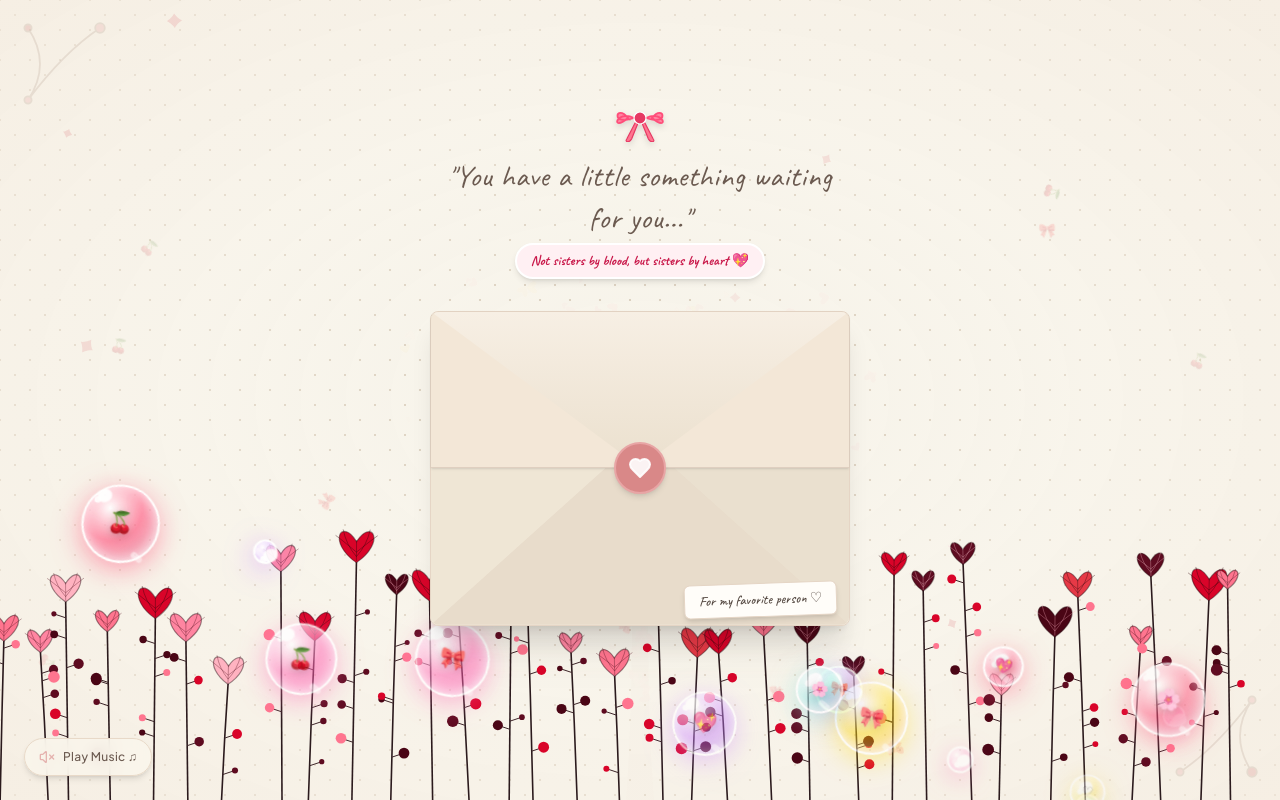
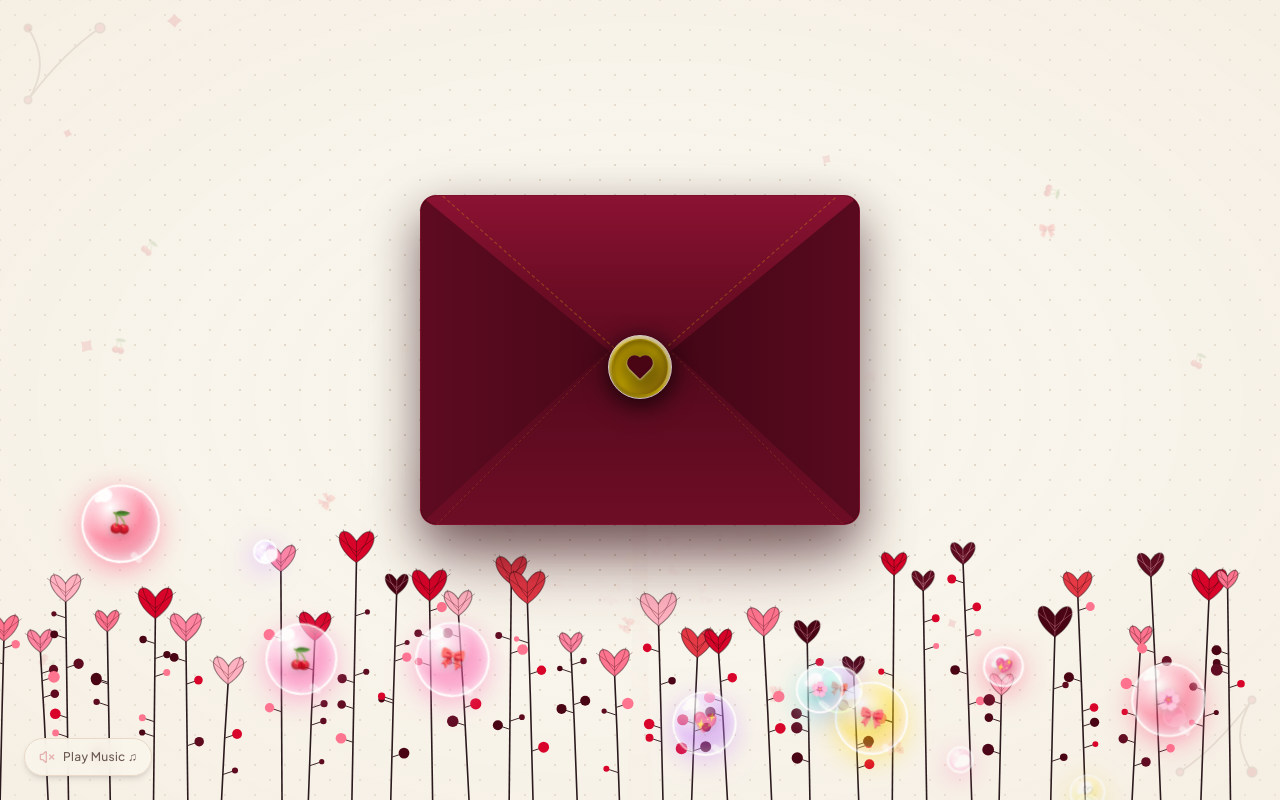
Before and after one commit to TriMind100/birthdaytemplat5, a React (Vite) app: page / in a window 1280 px wide. Built offline with nearby package versions, Linux system fonts and the light colour scheme; a web font is replaced by a local one.

Commit message:
Update Envelope component layout and animations

```diff
--- a/src/components/Envelope.jsx
+++ b/src/components/Envelope.jsx
@@ -1,135 +1,164 @@
 import React, { useState } from 'react';
 import { motion, AnimatePresence } from 'framer-motion';
 import { Heart } from 'lucide-react';
-import { BowSticker, CherrySticker, QuoteSticker } from './Stickers';
+import { HeartFormationAnimation } from './HeartFormationAnimation';
 
 export const Envelope = ({ onOpen }) => {
   const [isOpen, setIsOpen] = useState(false);
-  const [isHovered, setIsHovered] = useState(false);
+  const [showHeartAnimation, setShowHeartAnimation] = useState(false);
+  const [mousePos, setMousePos] = useState({ x: 0, y: 0 });
+
+  const handleMouseMove = (e) => {
+    if (isOpen) return;
+    const rect = e.currentTarget.getBoundingClientRect();
+    const x = (e.clientX - rect.left - rect.width / 2) / (rect.width / 2);
+    const y = (e.clientY - rect.top - rect.height / 2) / (rect.height / 2);
+    setMousePos({ x, y });
+  };
+
+  const handleMouseLeave = () => {
+    setMousePos({ x: 0, y: 0 });
+  };
 
   const handleOpen = () => {
     if (isOpen) return;
     setIsOpen(true);
-    // After flap opens and card emerges, trigger callback to switch view / scroll to card
+
+    // Launch heart formation animation immediately as envelope starts opening
     setTimeout(() => {
-      onOpen();
-    }, 1200);
+      setShowHeartAnimation(true);
+    }, 200);
+  };
+
+  const handleHeartAnimationComplete = () => {
+    onOpen();
   };
 
   return (
-    <div className="relative min-h-[85vh] sm:min-h-[90vh] flex flex-col items-center justify-center p-3 sm:p-4 z-10 overflow-hidden">
+    <div className="relative min-h-[85vh] sm:min-h-[90vh] flex flex-col items-center justify-center p-3 sm:p-4 z-10 overflow-hidden select-none">
 
-      {/* Top Silk Bow Sticker Accent */}
-      <div className="mb-2">
-        <BowSticker className="w-12 h-10 sm:w-16 sm:h-12" />
-      </div>
+      {/* Heart Formation Animation Overlay triggered upon opening */}
+      <AnimatePresence>
+        {showHeartAnimation && (
+          <HeartFormationAnimation onComplete={handleHeartAnimationComplete} />
+        )}
+      </AnimatePresence>
 
-      {/* Background prompt message */}
+      {/* Main Hyper-Realistic 3D Wine Red Envelope Container */}
       <motion.div
-        initial={{ opacity: 0, y: 15 }}
-        animate={{ opacity: 1, y: 0 }}
-        transition={{ duration: 0.8, delay: 0.2 }}
-        className="text-center mb-6 sm:mb-8 max-w-md px-4 relative"
+        onClick={handleOpen}
+        onMouseMove={handleMouseMove}
+        onMouseLeave={handleMouseLeave}
+        animate={{
+          rotateX: isOpen ? 0 : mousePos.y * -10,
+          rotateY: isOpen ? 0 : mousePos.x * 12,
+        }}
+        transition={{
+          rotateX: { duration: 0.15, ease: "easeOut" },
+          rotateY: { duration: 0.15, ease: "easeOut" },
+        }}
+        whileHover={{ scale: 1.03 }}
+        whileTap={{ scale: 0.97 }}
+        style={{ transformStyle: 'preserve-3d' }}
+        className="relative w-[92vw] max-w-[340px] sm:max-w-[440px] aspect-[4/3] cursor-pointer group perspective-1200"
       >
-        <p className="font-handwriting text-xl sm:text-2xl md:text-3xl text-[#6B5A50] tracking-wide mb-1 leading-snug">
-          "You have a little something waiting for you..."
-        </p>
-        <div className="flex items-center justify-center gap-2 mt-1">
-          <QuoteSticker text="Not sisters by blood, but sisters by heart 💖" color="bg-[#FFF0F3]" textColor="text-[#C9184A]" className="text-xs sm:text-sm" />
-        </div>
-      </motion.div>
+        {/* Realistic Deep Contact Shadow & Wine Red Ambient Glow */}
+        <div className="absolute -bottom-6 left-1/2 -translate-x-1/2 w-[90%] h-10 bg-[#4A0515]/50 blur-2xl rounded-full transition-all duration-300 group-hover:bg-[#6E0D25]/60 group-hover:w-[96%]" />
 
-      {/* Main Interactive Handmade Envelope Container */}
-      <div
-        onClick={handleOpen}
-        onMouseEnter={() => setIsHovered(true)}
-        onMouseLeave={() => setIsHovered(false)}
-        className="relative w-[92vw] max-w-[320px] sm:max-w-[420px] aspect-[4/3] cursor-pointer select-none group perspective-1000"
-      >
-        {/* Shadow underneath envelope */}
-        <div className="absolute -bottom-4 left-1/2 -translate-x-1/2 w-[90%] h-8 bg-[#3D342F]/10 blur-xl rounded-full transition-all duration-300 group-hover:bg-[#3D342F]/15 group-hover:w-[95%]" />
+        {/* Envelope Base Body (Rich Velvet Wine Red Linen Texture) */}
+        <div className="absolute inset-0 bg-[#4A0515] rounded-2xl border border-[#8B1232]/80 shadow-[0_20px_50px_rgba(40,3,10,0.6)] overflow-hidden">
 
-        {/* Envelope Body Container */}
-        <div className="absolute inset-0 bg-[#F5ECE0] rounded-lg border border-[#E5D5C5] shadow-xl">
-
-          {/* Internal Greeting Preview Card sliding up when opened */}
-          <motion.div
-            initial={{ y: 20, scale: 0.9, opacity: 0 }}
-            animate={isOpen ? { y: -135, scale: 0.98, opacity: 1 } : { y: 20, scale: 0.9, opacity: 0 }}
-            transition={{ duration: 0.9, ease: [0.34, 1.56, 0.64, 1] }}
-            className="absolute inset-x-3 sm:inset-x-4 top-3 sm:top-4 bottom-3 sm:bottom-4 bg-[#FFFDF9] rounded-lg p-4 sm:p-8 border border-[#E8DCCB] shadow-md flex flex-col items-center justify-center text-center z-10"
-          >
-            <div className="wasi-tape-pink absolute -top-2 left-1/2 -translate-x-1/2 w-16 sm:w-20 h-3.5 sm:h-4 bg-[#F3C5C5]/60 border-x border-dashed border-[#D98888]/40" />
-            <span className="font-cursive text-xl sm:text-3xl text-[#D98888] mb-1">happy ♡</span>
-            <h2 className="font-handwriting text-3xl sm:text-5xl text-[#3D342F] font-bold tracking-wide my-1">Birthday</h2>
-            <p className="font-marker text-xs sm:text-base text-[#8C7A6B] mt-1">to my favorite human</p>
-          </motion.div>
+          {/* Inner Satin Burgundy Pocket Background */}
+          <div className="absolute inset-0 bg-gradient-to-b from-[#2E030D] via-[#4A0515] to-[#3B0512]" />
 
           {/* Flowers emerging from inside envelope */}
           <div className="absolute top-2 left-1/2 -translate-x-1/2 z-0 pointer-events-none transition-transform duration-500 group-hover:-translate-y-2 scale-85 sm:scale-100 origin-top">
             <svg width="220" height="130" viewBox="0 0 220 130" fill="none">
-              {/* Pink Tulips SVG Illustration */}
               <g stroke="#7C9082" strokeWidth="2" strokeLinecap="round">
                 <path d="M70,120 Q65,70 55,40" />
                 <path d="M110,120 Q110,60 110,30" />
                 <path d="M150,120 Q155,70 165,40" />
               </g>
-              {/* Tulip Heads */}
               <path d="M40,40 C35,20 50,10 55,10 C60,10 75,20 70,40 C65,48 45,48 40,40 Z" fill="#E8A5A5" stroke="#D98888" strokeWidth="1.5" />
               <path d="M95,30 C90,10 105,0 110,0 C115,0 130,10 125,30 C120,38 100,38 95,30 Z" fill="#F3C5C5" stroke="#D98888" strokeWidth="1.5" />
               <path d="M150,40 C145,20 160,10 165,10 C170,10 185,20 180,40 C175,48 155,48 150,40 Z" fill="#E8A5A5" stroke="#D98888" strokeWidth="1.5" />
-              {/* Leaves */}
               <path d="M85,80 Q60,60 50,75" stroke="#7C9082" strokeWidth="2" fill="#A4B4A5" />
               <path d="M135,80 Q160,60 170,75" stroke="#7C9082" strokeWidth="2" fill="#A4B4A5" />
             </svg>
           </div>
 
-          {/* Envelope Bottom & Side Pocket Flaps */}
-          <div className="absolute inset-0 z-20 pointer-events-none rounded-lg overflow-hidden">
-            {/* Left side triangle fold */}
-            <div className="absolute inset-y-0 left-0 w-1/2 bg-[#EFE6D5] border-r border-[#DECFC0]" style={{ clipPath: 'polygon(0 0, 100% 50%, 0 100%)' }} />
-            {/* Right side triangle fold */}
-            <div className="absolute inset-y-0 right-0 w-1/2 bg-[#EAE0CF] border-l border-[#DECFC0]" style={{ clipPath: 'polygon(100% 0, 0 50%, 100% 100%)' }} />
-            {/* Bottom triangle fold */}
-            <div className="absolute inset-x-0 bottom-0 h-3/5 bg-[#E8DCCB] border-t border-[#DECFC0]" style={{ clipPath: 'polygon(0 100%, 50% 0, 100% 100%)' }} />
+          {/* 3D Folded Envelope Pocket Layers */}
+          <div className="absolute inset-0 z-20 pointer-events-none rounded-2xl overflow-hidden">
+            {/* Left Side Triangle Fold */}
+            <div
+              className="absolute inset-y-0 left-0 w-1/2 bg-gradient-to-r from-[#5E0B20] to-[#450717] border-r border-[#8B1232]/50 shadow-[4px_0_15px_rgba(0,0,0,0.3)]"
+              style={{ clipPath: 'polygon(0 0, 100% 50%, 0 100%)' }}
+            />
+            {/* Right Side Triangle Fold */}
+            <div
+              className="absolute inset-y-0 right-0 w-1/2 bg-gradient-to-l from-[#590A1E] to-[#400615] border-l border-[#8B1232]/50 shadow-[-4px_0_15px_rgba(0,0,0,0.3)]"
+              style={{ clipPath: 'polygon(100% 0, 0 50%, 100% 100%)' }}
+            />
+            {/* Bottom Pocket Fold with Beveled Edge & Shadow */}
+            <div
+              className="absolute inset-x-0 bottom-0 h-[62%] bg-gradient-to-t from-[#6E0D25] via-[#5E0B20] to-[#4D0819] border-t border-[#A81B3B]/60 shadow-[0_-6px_20px_rgba(0,0,0,0.4)]"
+              style={{ clipPath: 'polygon(0 100%, 50% 0, 100% 100%)' }}
+            />
+            {/* Subtle Gold Thread Seam Line on Bottom Fold */}
+            <svg className="absolute inset-x-0 bottom-0 w-full h-[62%] pointer-events-none" viewBox="0 0 440 220">
+              <path d="M0,220 L220,0 L440,220" fill="none" stroke="rgba(255,215,0,0.15)" strokeWidth="1" strokeDasharray="3 3" />
+            </svg>
           </div>
 
-          {/* Top Flap (Animated Fold Open) */}
+          {/* Top Envelope Flap (3D Flip Animation) */}
           <motion.div
             initial={{ rotateX: 0 }}
             animate={isOpen ? { rotateX: 180, zIndex: 0 } : { rotateX: 0, zIndex: 30 }}
-            transition={{ duration: 0.7, ease: "easeInOut" }}
-            style={{ transformOrigin: 'top center' }}
-            className="absolute inset-x-0 top-0 h-1/2 bg-[#F3E7D7] border-b border-[#DFCFC0] shadow-sm z-30 rounded-t-lg overflow-hidden"
+            transition={{ duration: 0.8, ease: [0.4, 0, 0.2, 1] }}
+            style={{ transformOrigin: 'top center', transformStyle: 'preserve-3d' }}
+            className="absolute inset-x-0 top-0 h-[55%] z-30 rounded-t-2xl"
           >
-            <div className="w-full h-full" style={{ clipPath: 'polygon(0 0, 50% 100%, 100% 0)' }}>
-              <div className="w-full h-full bg-gradient-to-b from-[#F7EFE4] to-[#EBE0CE]" />
+            {/* Front Side of Flap */}
+            <div
+              className="w-full h-full bg-gradient-to-b from-[#8B1232] via-[#6E0D25] to-[#590A1E] border-b border-[#A81B3B] shadow-[0_8px_20px_rgba(0,0,0,0.35)] relative overflow-hidden"
+              style={{ clipPath: 'polygon(0 0, 50% 100%, 100% 0)', backfaceVisibility: 'hidden' }}
+            >
+              {/* Subtle Gold Thread Seam Line along Top Flap Edge */}
+              <svg className="w-full h-full" viewBox="0 0 440 200">
+                <path d="M0,0 L220,195 L440,0" fill="none" stroke="rgba(255,215,0,0.25)" strokeWidth="1.2" strokeDasharray="4 3" />
+              </svg>
             </div>
           </motion.div>
 
-          {/* Heart Wax Seal on the Flap */}
+          {/* Hyper-Realistic 3D Melted Gold Wax Seal */}
           <AnimatePresence>
             {!isOpen && (
               <motion.div
                 initial={{ scale: 1 }}
                 exit={{ scale: 0, opacity: 0 }}
                 transition={{ duration: 0.3 }}
-                className="absolute top-1/2 left-1/2 -translate-x-1/2 -translate-y-1/2 z-40"
+                className="absolute top-[52%] left-1/2 -translate-x-1/2 -translate-y-1/2 z-40"
               >
-                <div className="w-11 h-11 sm:w-13 sm:h-13 rounded-full bg-[#D98888] shadow-md border-2 border-[#E8A5A5] flex items-center justify-center text-white transform transition-transform duration-300 group-hover:scale-110">
-                  <Heart className="w-5 h-5 sm:w-6 sm:h-6 fill-current text-white/90" />
+                <div className="relative group/seal">
+                  {/* Real Cast Shadow under Wax Seal */}
+                  <div className="absolute top-1 left-1 inset-0 rounded-full bg-black/50 blur-md pointer-events-none" />
+
+                  {/* Organic Dripping 3D Wax Seal Body */}
+                  <div className="w-13 h-13 sm:w-16 sm:h-16 rounded-full bg-gradient-to-tr from-[#997A00] via-[#FFD700] to-[#FFE58F] p-[3px] shadow-[0_8px_25px_rgba(0,0,0,0.5),inset_0_2px_4px_rgba(255,255,255,0.8)] border border-[#FFF0F3] flex items-center justify-center text-[#4A0515] transform transition-transform duration-300 group-hover:scale-110">
+
+                    {/* Embossed Inner Indent */}
+                    <div className="w-full h-full rounded-full bg-gradient-to-br from-[#E6B800] via-[#FFD700] to-[#B8860B] shadow-[inset_0_3px_6px_rgba(0,0,0,0.4)] flex items-center justify-center border border-[#997A00]/40">
+                      <Heart className="w-6 h-6 sm:w-7 sm:h-7 fill-current text-[#4A0515] filter drop-shadow-[0_1px_1px_rgba(255,255,255,0.6)]" />
+                    </div>
+
+                  </div>
                 </div>
               </motion.div>
             )}
           </AnimatePresence>
 
-          {/* Handwritten tag resting cleanly on bottom corner */}
-          <div className="absolute bottom-2 right-2 sm:right-3 z-40 bg-[#FFFDF9] px-2.5 sm:px-3.5 py-1 sm:py-1.5 rounded-md border border-[#E5D5C5] shadow-md rotate-[-2deg]">
-            <p className="font-handwriting text-xs sm:text-sm text-[#52463F] font-medium">For my favorite person ♡</p>
-          </div>
-
         </div>
-      </div>
+      </motion.div>
 
       {/* Floating flower petals outburst when clicked */}
       <AnimatePresence>
```
